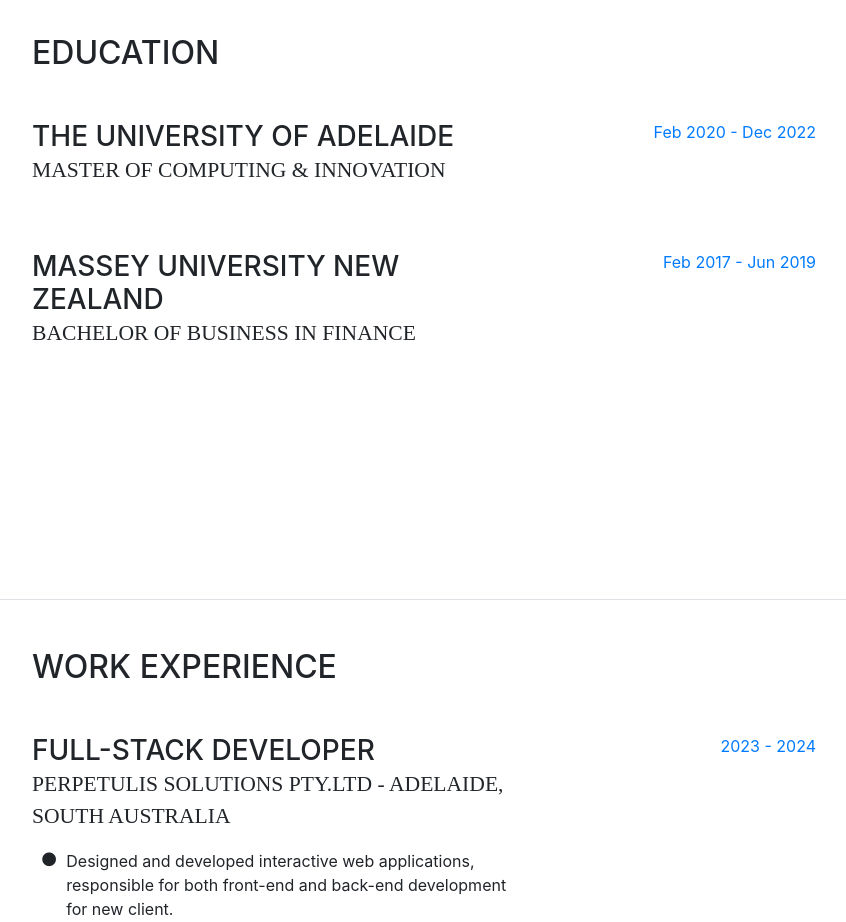
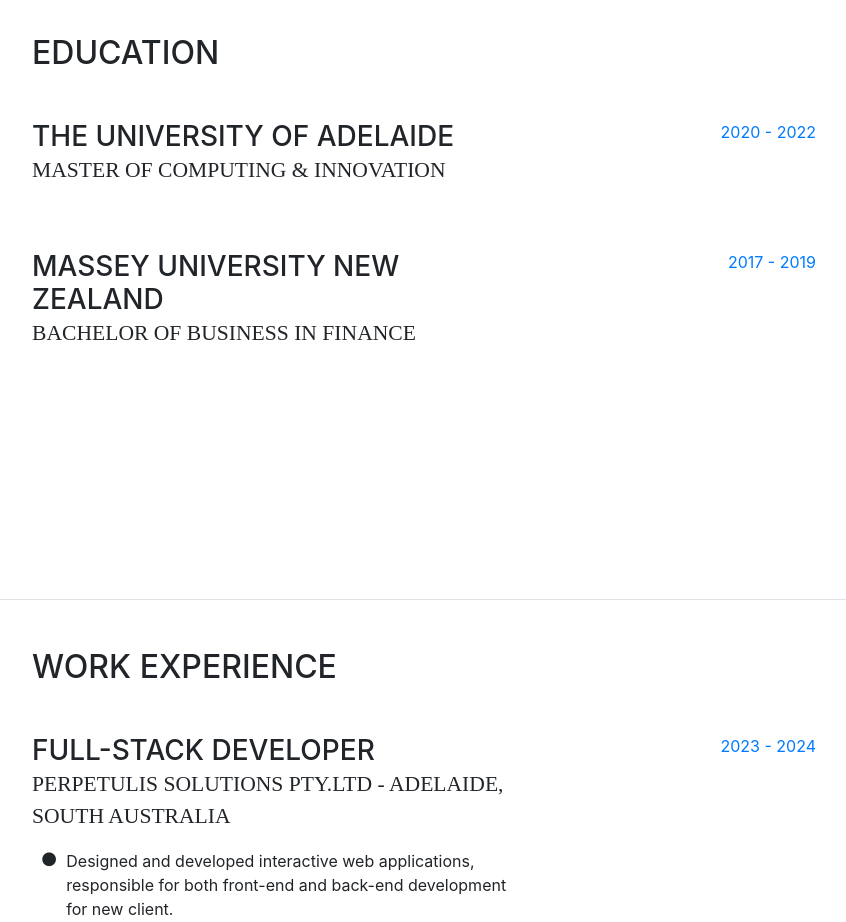
Before and after one commit to lcacoder/lcacoder.github.io, a website with bundled scripts: page index.html in a window 1280 px wide. Shown: the part 1800-2722 px from the top of the page, without its empty margins (416-1262 px from the left). Built offline with nearby package versions, Linux system fonts and the light colour scheme; a web font is replaced by a local one.

Commit message:
Fixed bugs

```diff
--- a/index.html
+++ b/index.html
@@ -159,7 +159,7 @@
               <div class="subheading mb-3">Master of Computing & Innovation</div>
             </div>
             <div class="resume-date text-md-right">
-              <span class="text-primary">Feb 2020 - Dec 2022
+              <span class="text-primary">2020 - 2022
               </span>
             </div>
           </div>
@@ -169,7 +169,7 @@
               <div class="subheading mb-3">Bachelor of Business in Finance</div>
             </div>
             <div class="resume-date text-md-right">
-              <span class="text-primary">Feb 2017 - Jun 2019
+              <span class="text-primary">2017 - 2019
               </span>
             </div>
           </div>
```
